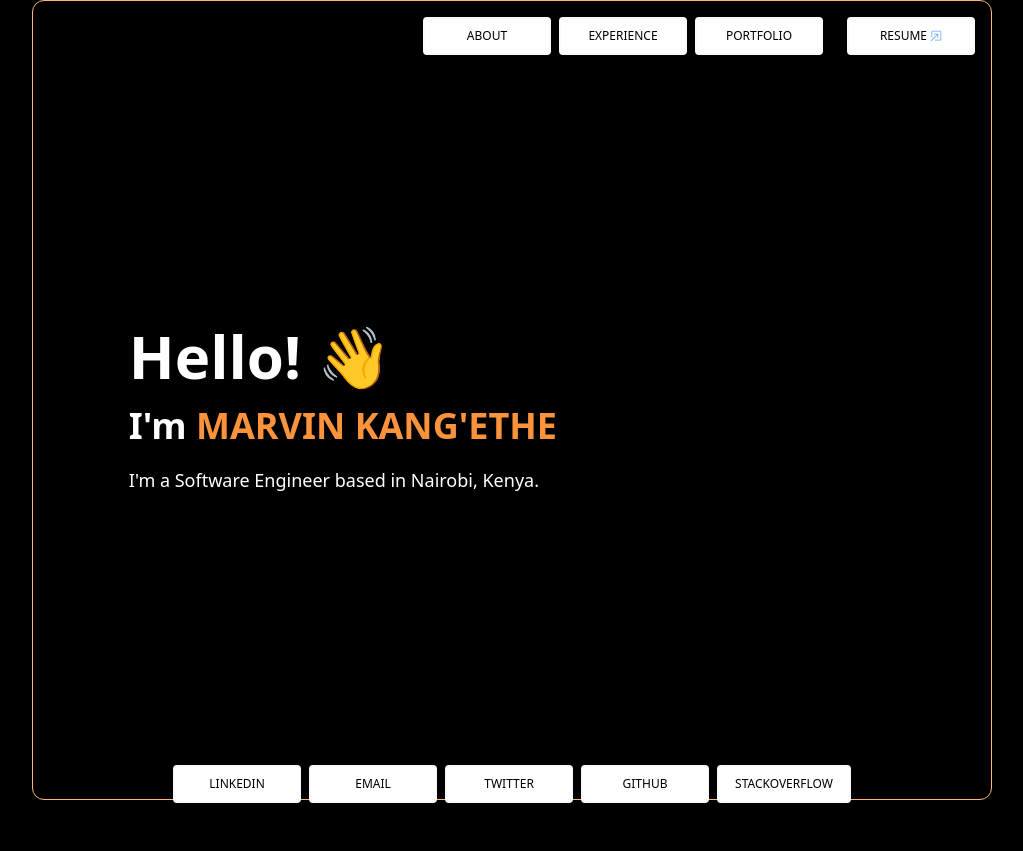
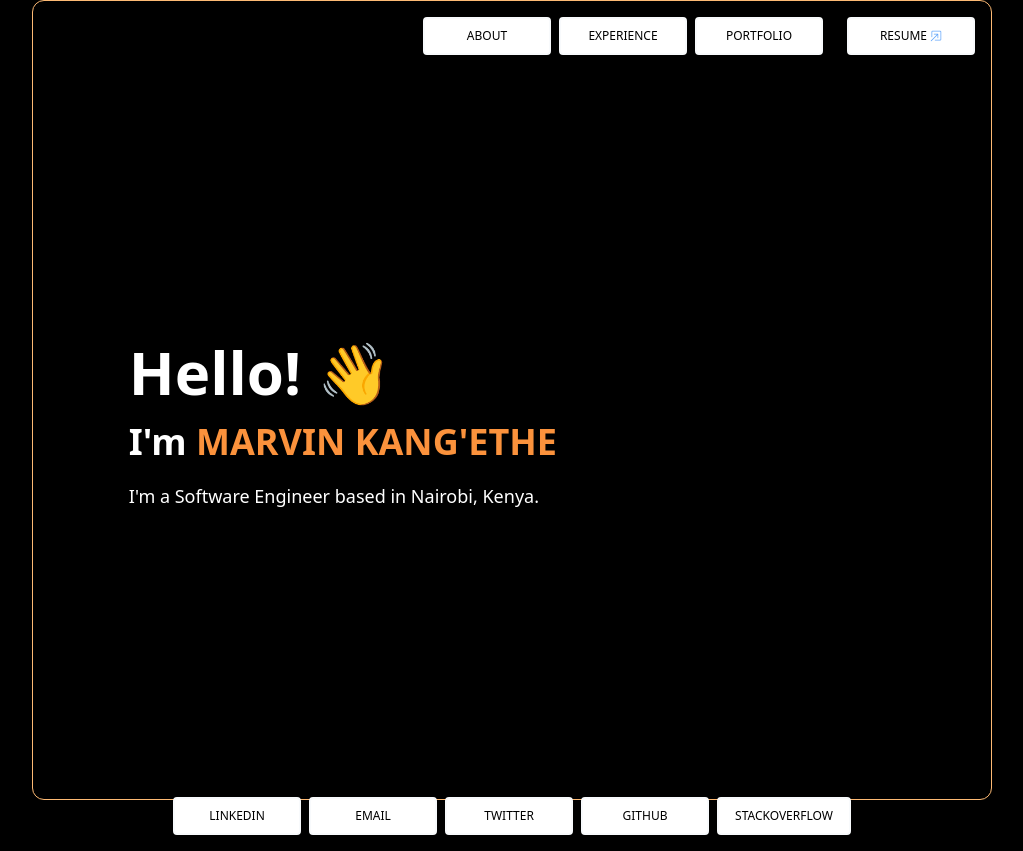
Before and after one commit to kang-marvin/portfolio, a React (Create React App) app: page / in a window 1280 px wide. Shown: the whole page, without its empty margins (128-1151 px from the left). Before the commit the page ends 819 px from the top, so only its background shows below. Built offline with nearby package versions, Linux system fonts and the light colour scheme.

Commit message:
Minor UI update

```diff
--- a/src/App.js
+++ b/src/App.js
@@ -15,8 +15,8 @@ const App = () => {
 
   const [page, setPage] = useState("about");
   return (
-    <div class="flex w-screen h-screen">
-      <div class="m-auto h-full min-w-[10rem] w-fit max-w-[60rem] border border-orange-300 rounded-xl">
+    <div class="grid h-screen place-items-center">
+      <div class="h-full min-w-[10rem] w-fit max-w-[60rem] border border-orange-300 rounded-xl">
         <Header
           setPage={setPage}
           pagesTitle={Object.keys(Pages)}
--- a/src/styles/index.js
+++ b/src/styles/index.js
@@ -16,7 +16,7 @@ const colorClasses = {
 }
 
 const containerClasses = {
-  div: "flex justify-center w-full min-h-[85%] items-center",
+  div: "flex justify-center w-full min-h-[89%] items-center",
   main: "w-5/6 h-full rounded-lg min-w-[10rem] border-orange-50"
 }
 
```
